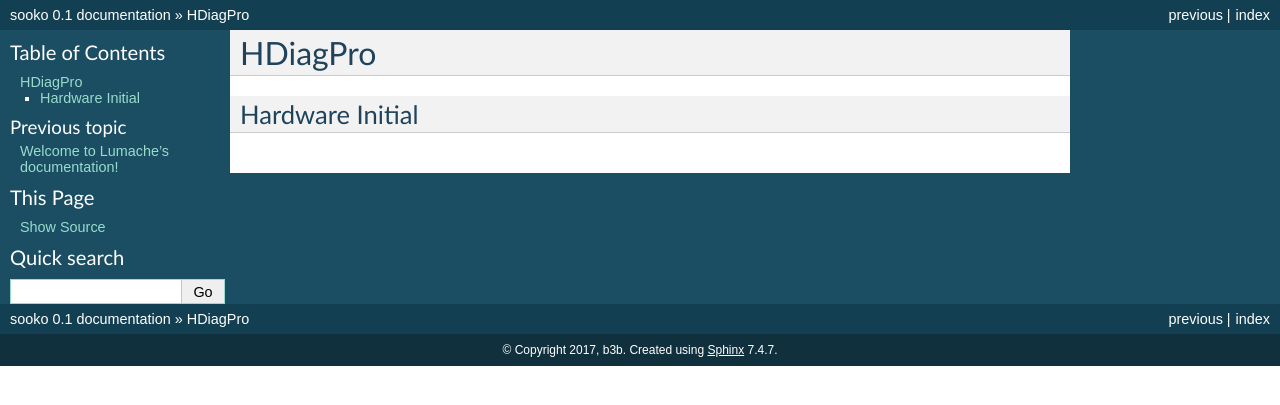
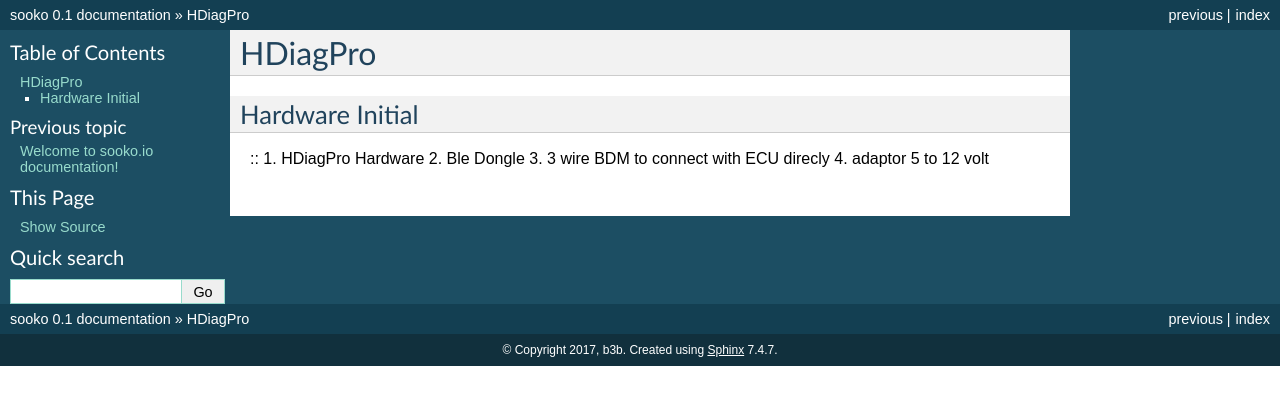
Before and after one commit to sooko/sookoDocumentation, a Sphinx documentation site: the page built from docs/api.rst, in a window 1280 px wide. Shown: the top 405 px of the page. Built offline with Sphinx 7.4.7, drawn with Linux system fonts in a browser that asks for light colours.

Commit message:
init hardware

```diff
--- a/docs/api.rst
+++ b/docs/api.rst
@@ -4,3 +4,8 @@ HDiagPro
 
 Hardware Initial
 """"""""""""""""
+::
+1. HDiagPro Hardware
+2. Ble Dongle
+3. 3 wire BDM to connect with ECU direcly
+4. adaptor 5 to 12 volt
--- a/docs/index.rst
+++ b/docs/index.rst
@@ -1,4 +1,4 @@
-Welcome to Lumache's documentation!
+Welcome to sooko.io documentation!
 ===================================
 
 **Lumache** (/lu'make/) is a Python library for cooks and food lovers
```
